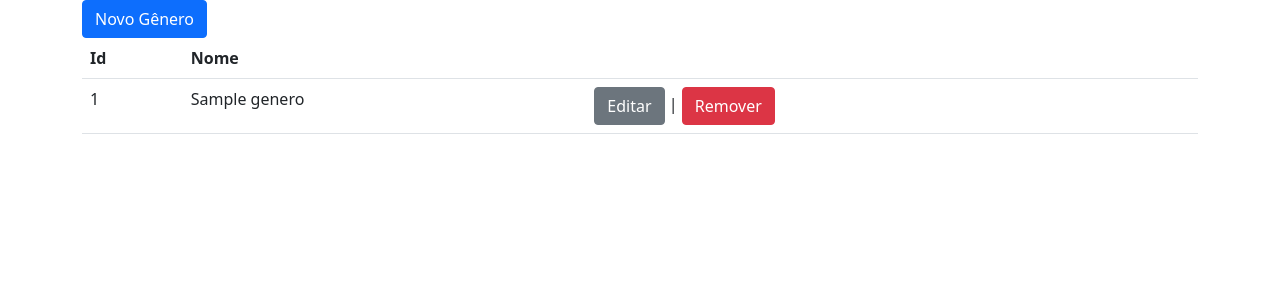
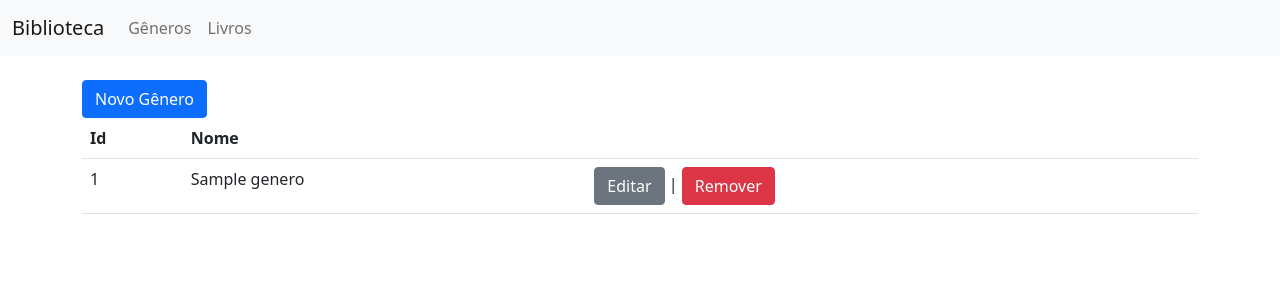
Before and after one commit to marcoweb/exemplo-pdo-mysql, a PHP site: page /index.php in a window 1280 px wide. Shown: the top 300 px of the page. Run offline with PHP 8.4, Linux system fonts and the light colour scheme; tables that the repository leaves empty hold one stand-in row (values such as "Sample post").

Commit message:
Barra de Navegação

```diff
--- a/includes/header.php
+++ b/includes/header.php
@@ -6,4 +6,22 @@
         <link href="https://cdn.jsdelivr.net/npm/bootstrap@5.1.1/dist/css/bootstrap.min.css" rel="stylesheet" integrity="sha384-F3w7mX95PdgyTmZZMECAngseQB83DfGTowi0iMjiWaeVhAn4FJkqJByhZMI3AhiU" crossorigin="anonymous">
     </head>
     <body>
+        <nav class="navbar navbar-expand-lg navbar-light bg-light">
+            <div class="container-fluid">
+                <a class="navbar-brand" href="#">Biblioteca</a>
+                <button class="navbar-toggler" type="button" data-bs-toggle="collapse" data-bs-target="#navbarSupportedContent" aria-controls="navbarSupportedContent" aria-expanded="false" aria-label="Toggle navigation">
+                    <span class="navbar-toggler-icon"></span>
+                </button>
+                <div class="collapse navbar-collapse" id="navbarSupportedContent">
+                <ul class="navbar-nav me-auto mb-2 mb-lg-0">
+                    <li class="nav-item">
+                        <a class="nav-link" aria-current="page" href="/index.php">Gêneros</a>
+                    </li>
+                    <li class="nav-item">
+                        <a class="nav-link" aria-current="page" href="/list_livros.php">Livros</a>
+                    </li>
+                </ul>
+            </div>
+        </nav>
+        <br />
         <main class="container">
```
